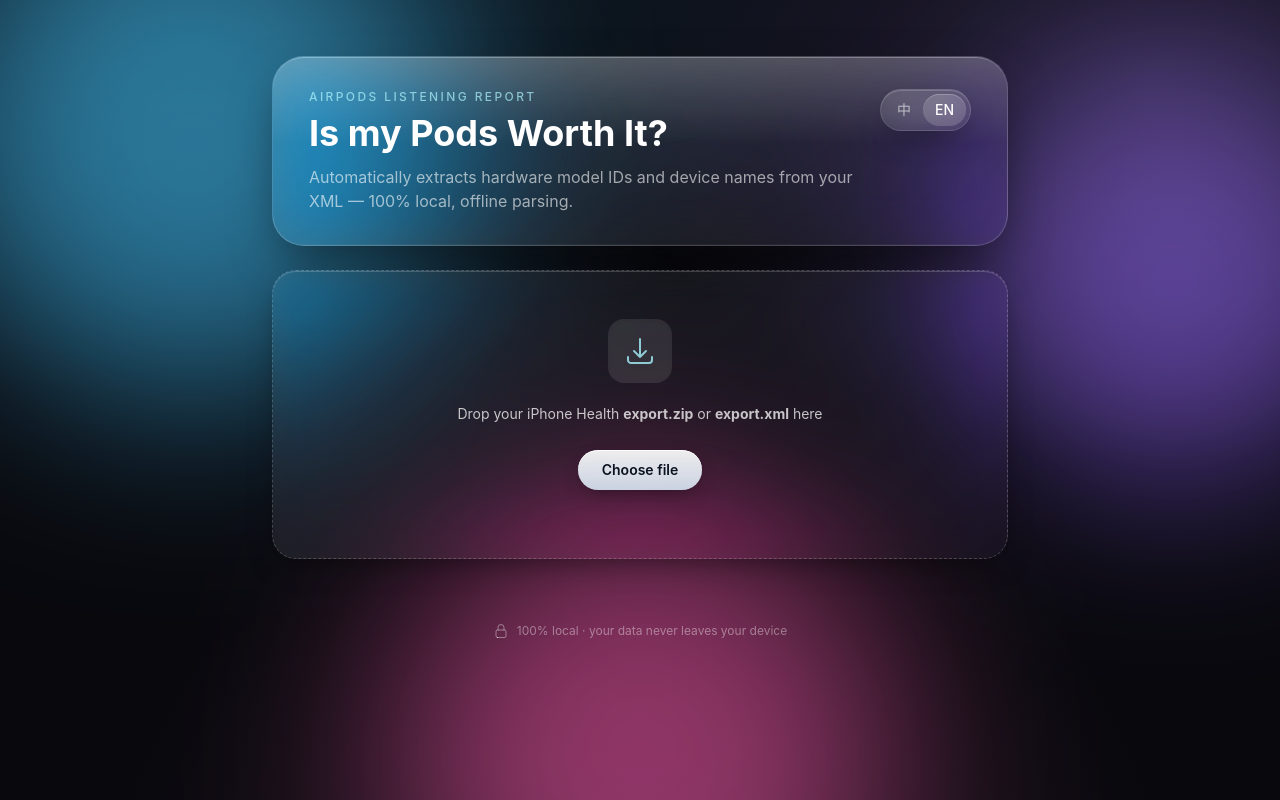
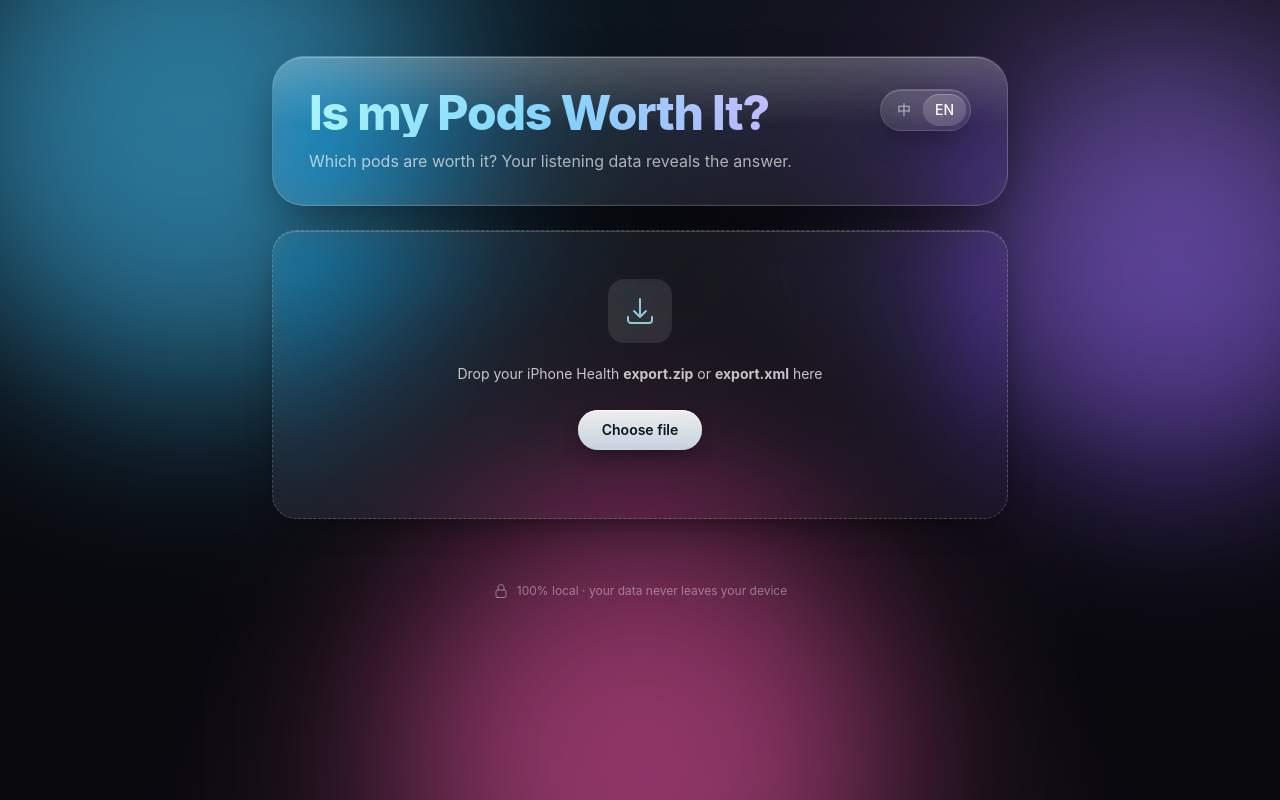
Before and after one commit to ChanHong1024/is-my-pods-worth-it, a plain HTML site: page index.html in a window 1280 px wide. Drawn offline with nearby package versions, Linux system fonts and the light colour scheme.

Commit message:
Hero: remove kicker/technical subtitle, add gradient title + catchy tagline

```diff
--- a/index.html
+++ b/index.html
@@ -321,9 +321,8 @@
     <header class="liquid rounded-[2rem] px-6 py-8 sm:px-9">
       <div class="flex items-start justify-between gap-4">
         <div>
-          <p class="text-xs font-medium uppercase tracking-[0.2em] text-cyan-200/70" data-i18n="kicker">AirPods Listening Report</p>
-          <h1 class="mt-2 text-2xl font-bold leading-tight sm:text-4xl" data-i18n="h1">Is my Pods Worth It?</h1>
-          <p class="mt-3 max-w-xl text-sm leading-relaxed text-white/60 sm:text-base" data-i18n="subtitle">自動提取 XML 內嘅硬件型號（Model ID）與裝置名稱，100% 本地離線解析。</p>
+          <h1 class="bg-gradient-to-r from-cyan-200 via-sky-300 to-violet-300 bg-clip-text text-3xl font-extrabold leading-[1.1] tracking-tight text-transparent sm:text-5xl" data-i18n="h1">Is my Pods Worth It?</h1>
+          <p class="mt-3 max-w-xl text-sm leading-relaxed text-white/65 sm:text-base" data-i18n="subtitle">邊款耳機最抵？用你嘅聆聽數據一睇就知。</p>
         </div>
 
         <div class="liquid-soft flex shrink-0 items-center rounded-full p-1" role="group" aria-label="Language">
@@ -450,10 +449,9 @@
     // ===== i18n =====
     const STRINGS = {
       'zh-HK': {
-        kicker: 'AirPods Listening Report',
         h1: 'Is my Pods Worth It?',
         title: 'Is my Pods Worth It? · AirPods 分型號聆聽統計',
-        subtitle: '自動提取 XML 內嘅硬件型號（Model ID）與裝置名稱，100% 本地離線解析。',
+        subtitle: '邊款耳機最抵？用你嘅聆聽數據一睇就知。',
         dropHint: '將 iPhone「健康」匯出嘅 <strong>export.zip</strong> 或 <strong>export.xml</strong> 拖入呢度',
         chooseFile: '選擇檔案',
         footer: '100% 本地解析 · 資料永不離開你嘅裝置',
@@ -509,10 +507,9 @@
         noDeviceSelected: '請最少揀一部裝置'
       },
       en: {
-        kicker: 'AirPods Listening Report',
         h1: 'Is my Pods Worth It?',
         title: 'Is my Pods Worth It? · AirPods Listening Stats by Model',
-        subtitle: 'Automatically extracts hardware model IDs and device names from your XML — 100% local, offline parsing.',
+        subtitle: 'Which pods are worth it? Your listening data reveals the answer.',
         dropHint: 'Drop your iPhone Health <strong>export.zip</strong> or <strong>export.xml</strong> here',
         chooseFile: 'Choose file',
         footer: '100% local · your data never leaves your device',
```
